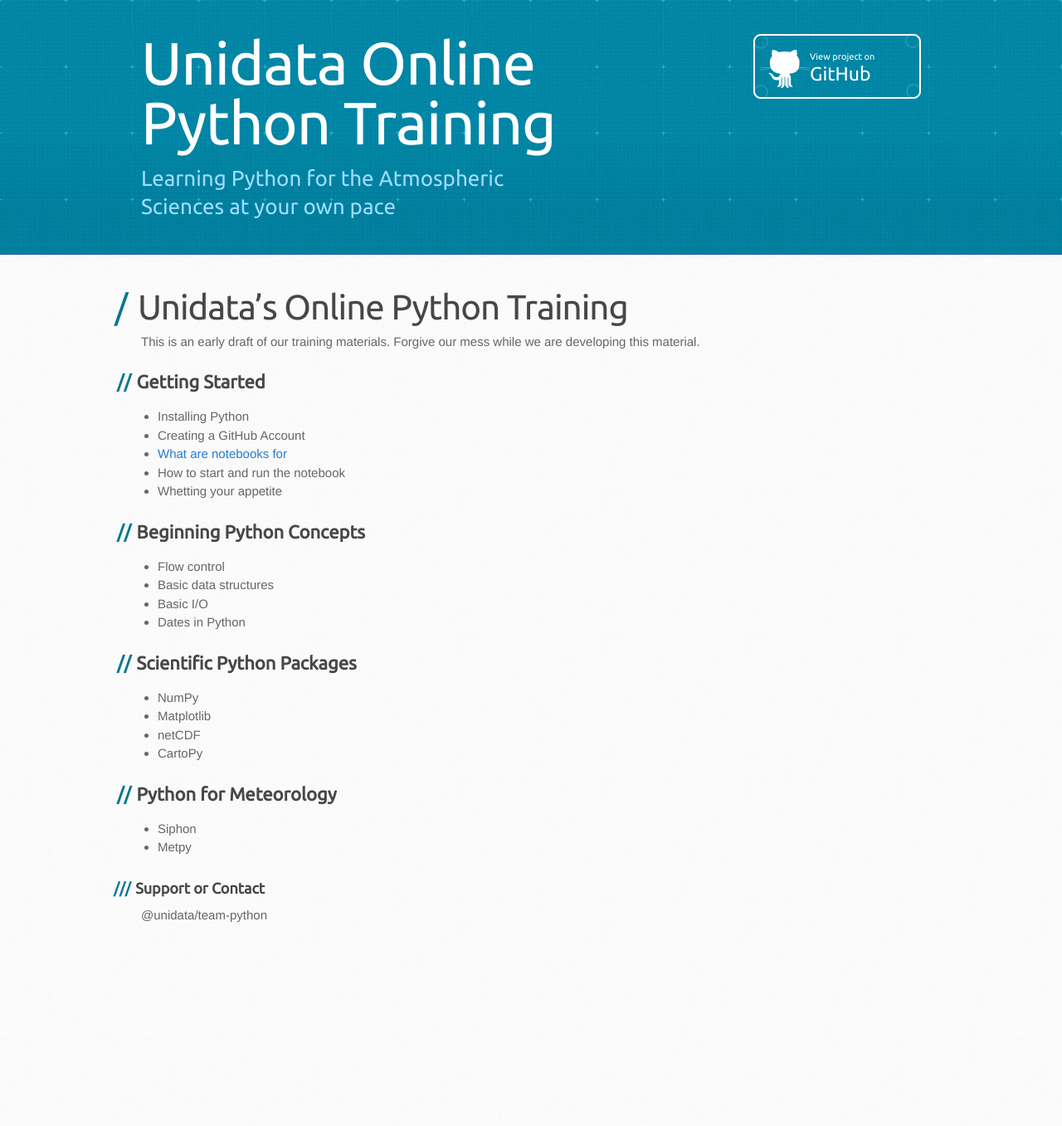
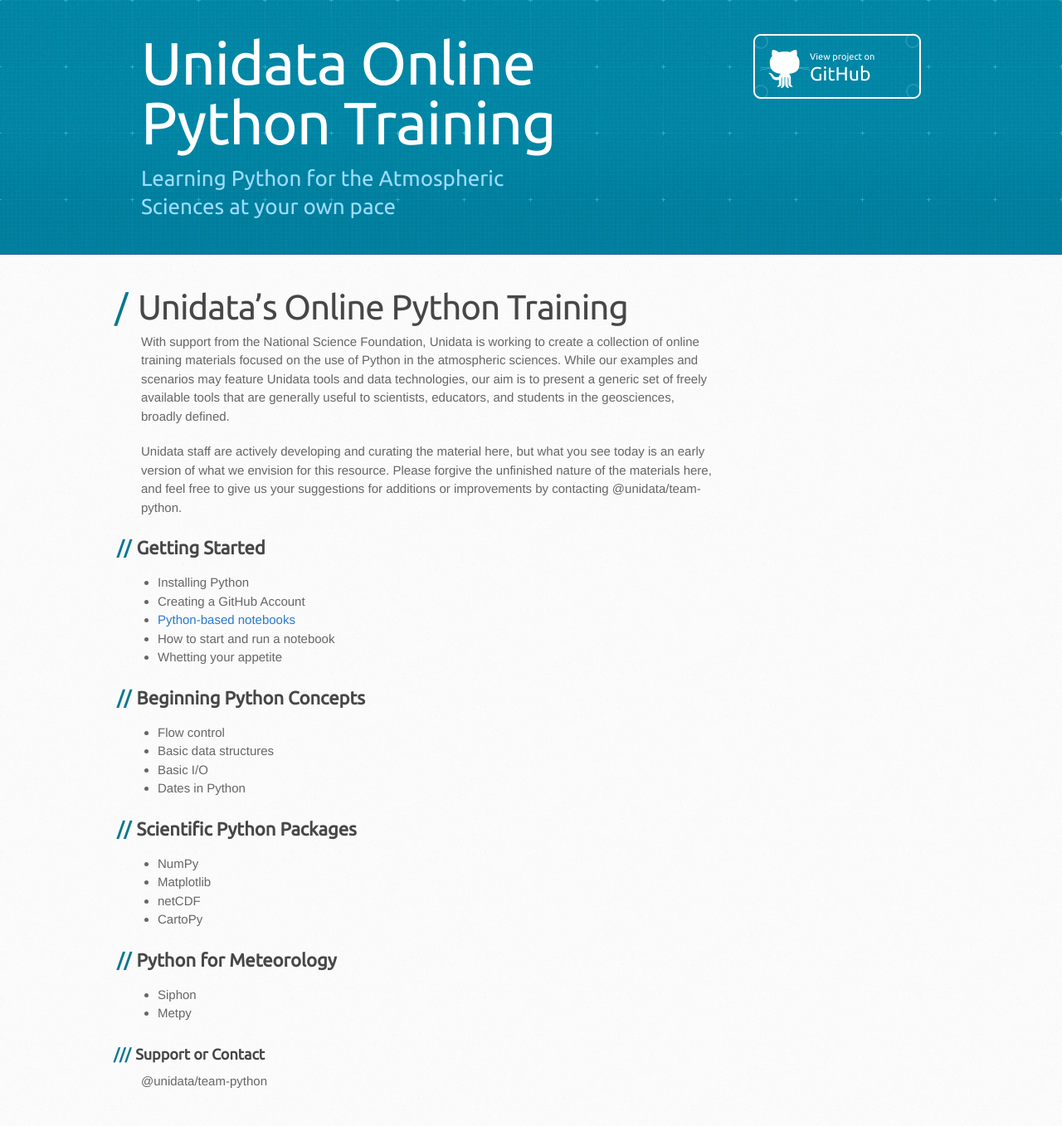
Before and after one commit to Unidata/online-python-training, a Jekyll site: the page built from index.md, in a window 1280 px wide. Shown: the whole page at 83% size. Built offline with Jekyll 4.4.1, drawn with Linux system fonts in a browser that asks for light colours; some web fonts are replaced; before the commit the page ends 1157 px from its top, so only the background shows below that.

Commit message:
Update the introductory text block.

```diff
--- a/index.md
+++ b/index.md
@@ -3,14 +3,25 @@ title: Welcome to Unidata's Online Python Training
 ---
 
 # Unidata's Online Python Training
-This is an early draft of our training materials. Forgive our mess while
-we are developing this material.
+With support from the National Science Foundation, Unidata is working
+to create a collection of online training materials focused
+on the use of Python in the atmospheric sciences. While our
+examples and scenarios may feature Unidata tools and data
+technologies, our aim is to present a generic set of freely
+available tools that are generally useful to scientists,
+educators, and students in the geosciences, broadly defined.
+
+Unidata staff are actively developing and curating the material
+here, but what you see today is an early version of what we
+envision for this resource. Please forgive the unfinished nature
+of the materials here, and feel free to give us your suggestions
+for additions or improvements by contacting @unidata/team-python.
 
 ## Getting Started
 - Installing Python
 - Creating a GitHub Account
-- [What are notebooks for](introduction.html)
-- How to start and run the notebook
+- [Python-based notebooks](introduction.html)
+- How to start and run a notebook
 - Whetting your appetite
 
 ## Beginning Python Concepts
```
